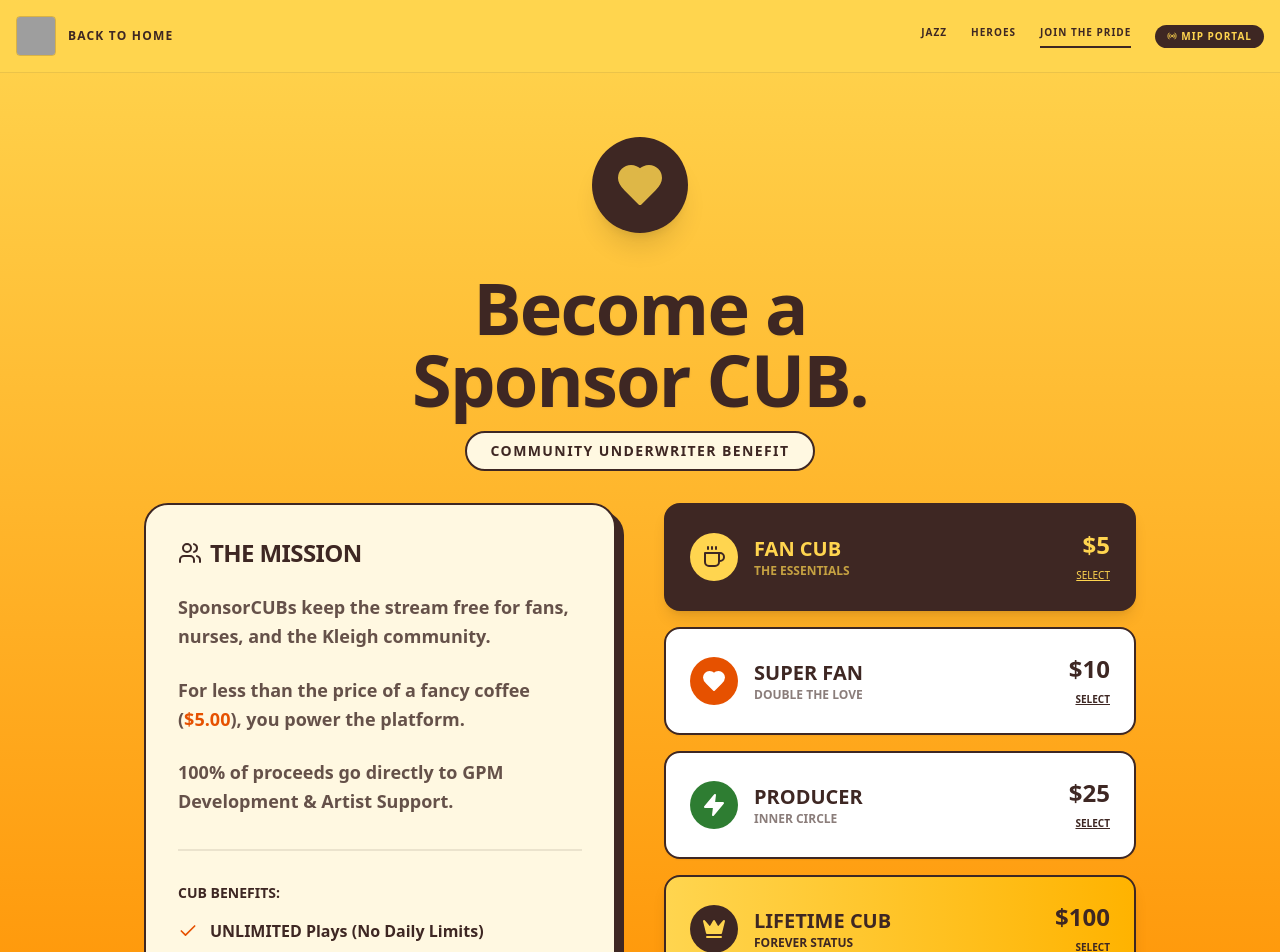
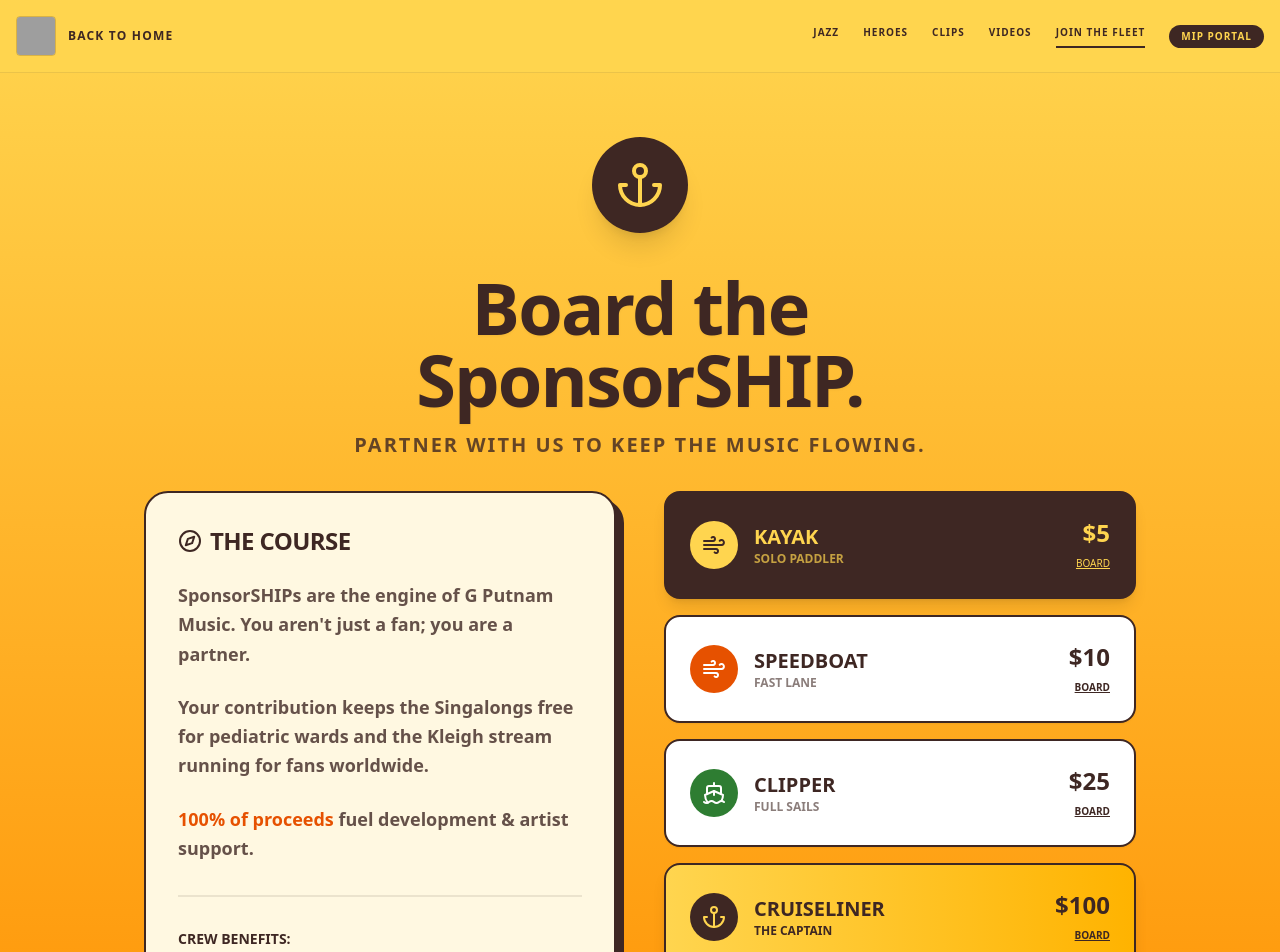
Before and after one commit to mmmm013/gputnam-music-mothership, a Next.js app: page /join in a window 1280 px wide. Shown: the top 952 px of the page. Built offline with nearby package versions, Linux system fonts and the light colour scheme; grey boxes are pictures that could not be loaded.

Commit message:
FEAT: Mothership Nav - Added CLIPS and VIDEOS menu items

```diff
--- a/app/join/page.tsx
+++ b/app/join/page.tsx
@@ -1,13 +1,12 @@
 'use client';
 
-import { Heart, Star, Shield, Check, ExternalLink, Radio, Users, Coffee, Zap, Crown } from 'lucide-react';
+import { Anchor, Wind, Ship, Compass, Check, Users, ShieldCheck, Film, Video } from 'lucide-react';
 
 export default function JoinPage() {
   return (
-    // BRANDING: AMBER/GOLD (Standard)
     <main className="min-h-screen w-full bg-gradient-to-b from-[#FFD54F] to-[#FF8F00] text-[#3E2723] font-sans selection:bg-[#3E2723] selection:text-[#FFD54F]">
 
-      {/* NAV */}
+      {/* UPDATED NAV: INCLUDES CLIPS & VIDEOS */}
       <nav className="p-4 flex flex-col md:flex-row justify-between items-center bg-[#FFD54F]/90 border-b border-[#3E2723]/10 sticky top-0 z-50 backdrop-blur-md">
         <div className="flex items-center gap-3 mb-4 md:mb-0">
           <img src="/gpm_logp.jpg" alt="GPM" className="w-10 h-10 rounded border border-[#3E2723]/20" />
@@ -16,122 +15,80 @@ export default function JoinPage() {
         <div className="flex flex-wrap justify-center gap-6 text-[10px] font-bold tracking-[0.1em] uppercase text-[#3E2723]">
           <a href="/jazz" className="hover:text-white transition">JAZZ</a>
           <a href="/heroes" className="hover:text-white transition">HEROES</a>
-          <span className="border-b-2 border-[#3E2723]">JOIN THE PRIDE</span>
-          <a href="/mip" className="bg-[#3E2723] text-[#FFD54F] px-3 py-1 rounded-full hover:scale-105 transition flex items-center gap-1"><Radio size={10} /> MIP PORTAL</a>
+          {/* NEW LINKS */}
+          <a href="/clips" className="hover:text-white transition">CLIPS</a>
+          <a href="/videos" className="hover:text-white transition">VIDEOS</a>
+
+          <span className="border-b-2 border-[#3E2723]">JOIN THE FLEET</span>
+          <a href="/mip" className="bg-[#3E2723] text-[#FFD54F] px-3 py-1 rounded-full hover:scale-105 transition flex items-center gap-1">MIP PORTAL</a>
         </div>
       </nav>
 
-      {/* HEADER */}
       <div className="container mx-auto px-4 mt-16 text-center max-w-3xl">
          <div className="inline-block p-6 rounded-full bg-[#3E2723] mb-8 shadow-xl">
-            <Heart size={48} className="text-[#FFD54F] animate-pulse" fill="currentColor" />
+            <Anchor size={48} className="text-[#FFD54F]" strokeWidth={2} />
          </div>
          <h1 className="text-5xl md:text-7xl font-black text-[#3E2723] mb-4 tracking-tight drop-shadow-sm leading-none">
-            Become a <br/>Sponsor CUB.
+            Board the <br/>SponsorSHIP.
          </h1>
-         <div className="inline-block bg-[#FFF8E1] border-2 border-[#3E2723] px-6 py-2 rounded-full mb-8">
-            <p className="text-sm font-black text-[#3E2723] uppercase tracking-widest">
-               Community Underwriter Benefit
-            </p>
-         </div>
+         <p className="text-xl font-bold text-[#3E2723] opacity-80 mb-8 uppercase tracking-widest">
+            Partner with us to keep the music flowing.
+         </p>
       </div>
 
-      {/* THE OFFER: OFFICIAL SCRIPT */}
       <div className="container mx-auto px-4 pb-20 max-w-5xl">
          <div className="grid md:grid-cols-2 gap-12 items-start">
-
-            {/* LEFT: THE MISSION SCRIPT */}
             <div className="bg-[#FFF8E1] border-2 border-[#3E2723] rounded-3xl p-8 shadow-[8px_8px_0px_0px_rgba(62,39,35,1)]">
-               <h2 className="text-2xl font-black uppercase tracking-tight mb-6 flex items-center gap-2">
-                  <Users size={24} /> The Mission
-               </h2>
+               <h2 className="text-2xl font-black uppercase tracking-tight mb-6 flex items-center gap-2"><Compass size={24} /> The Course</h2>
                <div className="space-y-6 text-lg font-bold text-[#3E2723]/80 leading-relaxed">
-                  <p>
-                     SponsorCUBs keep the stream free for fans, nurses, and the Kleigh community.
-                  </p>
-                  <p>
-                     For less than the price of a fancy coffee (<span className="text-[#E65100]">$5.00</span>), you power the platform.
-                  </p>
-                  <p>
-                     100% of proceeds go directly to GPM Development & Artist Support.
-                  </p>
+                  <p>SponsorSHIPs are the engine of G Putnam Music. You aren't just a fan; you are a partner.</p>
+                  <p>Your contribution keeps the <strong>Singalongs</strong> free for pediatric wards and the <strong>Kleigh</strong> stream running for fans worldwide.</p>
+                  <p><span className="text-[#E65100]">100% of proceeds</span> fuel development & artist support.</p>
                </div>
-
                <div className="mt-8 pt-8 border-t-2 border-[#3E2723]/10 space-y-4">
-                  <h3 className="font-black text-sm uppercase">CUB Benefits:</h3>
-                  <div className="flex items-center gap-3 font-bold"><Check size={20} className="text-[#E65100]" /> UNLIMITED Plays (No Daily Limits)</div>
-                  <div className="flex items-center gap-3 font-bold"><Check size={20} className="text-[#E65100]" /> Unlock URU Story Engine</div>
-                  <div className="flex items-center gap-3 font-bold"><Check size={20} className="text-[#E65100]" /> Verified "Sponsor" Badge</div>
+                  <h3 className="font-black text-sm uppercase">Crew Benefits:</h3>
+                  <div className="flex items-center gap-3 font-bold"><Check size={20} className="text-[#E65100]" /> Access to URU Story Engine</div>
+                  <div className="flex items-center gap-3 font-bold"><Check size={20} className="text-[#E65100]" /> Unlimited Plays (No Limits)</div>
+                  <div className="flex items-center gap-3 font-bold"><Check size={20} className="text-[#E65100]" /> Verified "Sponsor" Rank</div>
                </div>
             </div>
 
-            {/* RIGHT: THE TIERS (FROM MODAL) */}
             <div className="space-y-4">
-
-               {/* TIER 1: FAN */}
+               {/* KAYAK */}
                <div className="bg-[#3E2723] text-[#FFD54F] p-6 rounded-2xl border-2 border-[#3E2723] shadow-lg flex items-center justify-between hover:scale-[1.02] transition">
                   <div className="flex items-center gap-4">
-                     <div className="bg-[#FFD54F] text-[#3E2723] p-3 rounded-full"><Coffee size={24} /></div>
-                     <div>
-                        <div className="font-black text-xl">FAN CUB</div>
-                        <div className="text-xs opacity-70 font-bold uppercase">The Essentials</div>
-                     </div>
+                     <div className="bg-[#FFD54F] text-[#3E2723] p-3 rounded-full"><Wind size={24} /></div>
+                     <div><div className="font-black text-xl">KAYAK</div><div className="text-xs opacity-70 font-bold uppercase">Solo Paddler</div></div>
                   </div>
-                  <div className="text-right">
-                     <div className="font-black text-2xl">$5</div>
-                     <a href="https://buy.stripe.com/4gM14n4KD8Zg1zI8ZO9IQ03" target="_blank" className="text-[10px] underline hover:text-white">SELECT</a>
-                  </div>
+                  <div className="text-right"><div className="font-black text-2xl">$5</div><a href="https://buy.stripe.com/4gM14n4KD8Zg1zI8ZO9IQ03" target="_blank" className="text-[10px] underline hover:text-white">BOARD</a></div>
                </div>
 
-               {/* TIER 2: SUPER FAN */}
+               {/* SPEEDBOAT */}
                <div className="bg-white border-2 border-[#3E2723] p-6 rounded-2xl shadow-sm flex items-center justify-between hover:scale-[1.02] transition group">
                   <div className="flex items-center gap-4">
-                     <div className="bg-[#E65100] text-white p-3 rounded-full"><Heart size={24} fill="currentColor" /></div>
-                     <div>
-                        <div className="font-black text-xl text-[#3E2723]">SUPER FAN</div>
-                        <div className="text-xs text-[#3E2723] opacity-60 font-bold uppercase">Double the Love</div>
-                     </div>
+                     <div className="bg-[#E65100] text-white p-3 rounded-full"><Wind size={24} /></div>
+                     <div><div className="font-black text-xl text-[#3E2723]">SPEEDBOAT</div><div className="text-xs text-[#3E2723] opacity-60 font-bold uppercase">Fast Lane</div></div>
                   </div>
-                  <div className="text-right">
-                     <div className="font-black text-2xl text-[#3E2723]">$10</div>
-                     <a href="https://buy.stripe.com/4gM14n4KD8Zg1zI8ZO9IQ03" target="_blank" className="text-[10px] text-[#3E2723] font-bold underline hover:text-[#E65100]">SELECT</a>
-                  </div>
+                  <div className="text-right"><div className="font-black text-2xl text-[#3E2723]">$10</div><a href="https://buy.stripe.com/4gM14n4KD8Zg1zI8ZO9IQ03" target="_blank" className="text-[10px] text-[#3E2723] font-bold underline hover:text-[#E65100]">BOARD</a></div>
                </div>
 
-               {/* TIER 3: PRODUCER */}
+               {/* CLIPPER */}
                <div className="bg-white border-2 border-[#3E2723] p-6 rounded-2xl shadow-sm flex items-center justify-between hover:scale-[1.02] transition group">
                   <div className="flex items-center gap-4">
-                     <div className="bg-[#2E7D32] text-white p-3 rounded-full"><Zap size={24} fill="currentColor" /></div>
-                     <div>
-                        <div className="font-black text-xl text-[#3E2723]">PRODUCER</div>
-                        <div className="text-xs text-[#3E2723] opacity-60 font-bold uppercase">Inner Circle</div>
-                     </div>
+                     <div className="bg-[#2E7D32] text-white p-3 rounded-full"><Ship size={24} /></div>
+                     <div><div className="font-black text-xl text-[#3E2723]">CLIPPER</div><div className="text-xs text-[#3E2723] opacity-60 font-bold uppercase">Full Sails</div></div>
                   </div>
-                  <div className="text-right">
-                     <div className="font-black text-2xl text-[#3E2723]">$25</div>
-                     <a href="https://buy.stripe.com/4gM14n4KD8Zg1zI8ZO9IQ03" target="_blank" className="text-[10px] text-[#3E2723] font-bold underline hover:text-[#2E7D32]">SELECT</a>
-                  </div>
+                  <div className="text-right"><div className="font-black text-2xl text-[#3E2723]">$25</div><a href="https://buy.stripe.com/4gM14n4KD8Zg1zI8ZO9IQ03" target="_blank" className="text-[10px] text-[#3E2723] font-bold underline hover:text-[#2E7D32]">BOARD</a></div>
                </div>
 
-               {/* TIER 4: LIFETIME */}
+               {/* CRUISELINER */}
                <div className="bg-gradient-to-r from-[#FFD54F] to-[#FFB300] border-2 border-[#3E2723] p-6 rounded-2xl shadow-lg flex items-center justify-between hover:scale-[1.02] transition">
                   <div className="flex items-center gap-4">
-                     <div className="bg-[#3E2723] text-[#FFD54F] p-3 rounded-full"><Crown size={24} fill="currentColor" /></div>
-                     <div>
-                        <div className="font-black text-xl text-[#3E2723]">LIFETIME CUB</div>
-                        <div className="text-xs text-[#3E2723] font-bold uppercase">Forever Status</div>
-                     </div>
+                     <div className="bg-[#3E2723] text-[#FFD54F] p-3 rounded-full"><Anchor size={24} /></div>
+                     <div><div className="font-black text-xl text-[#3E2723]">CRUISELINER</div><div className="text-xs text-[#3E2723] font-bold uppercase">The Captain</div></div>
                   </div>
-                  <div className="text-right">
-                     <div className="font-black text-2xl text-[#3E2723]">$100</div>
-                     <a href="https://buy.stripe.com/4gM14n4KD8Zg1zI8ZO9IQ03" target="_blank" className="text-[10px] text-[#3E2723] font-bold underline hover:text-white">SELECT</a>
-                  </div>
+                  <div className="text-right"><div className="font-black text-2xl text-[#3E2723]">$100</div><a href="https://buy.stripe.com/4gM14n4KD8Zg1zI8ZO9IQ03" target="_blank" className="text-[10px] text-[#3E2723] font-bold underline hover:text-white">BOARD</a></div>
                </div>
-
-               <p className="text-center text-[10px] font-bold opacity-50 uppercase mt-4">
-                  Secure Payment via Stripe | Cancel Anytime
-               </p>
-
             </div>
          </div>
       </div>
```
